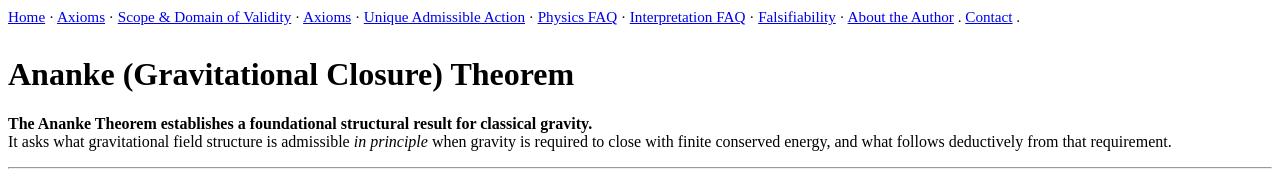
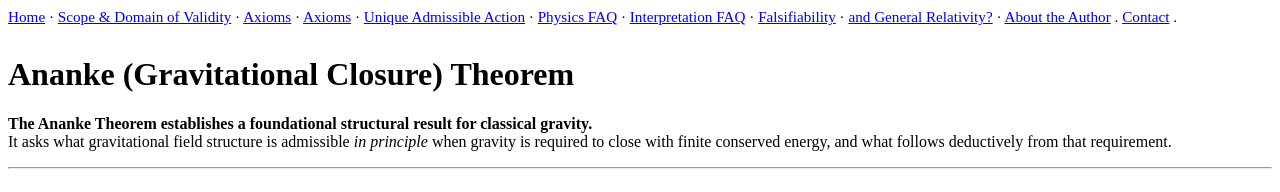
Before and after one commit to ananke-research/ananke-theorem, a Jekyll site: the page built from index.md, in a window 1280 px wide. Shown: the top 192 px of the page. Built offline with Jekyll 4.4.1, drawn with Linux system fonts in a browser that asks for light colours; our own code applies the rules of GitHub Pages for plain Markdown files.

Commit message:
Reorder navigation links in default layout

```diff
--- a/_layouts/default.html
+++ b/_layouts/default.html
@@ -12,13 +12,14 @@
 
   <nav style="margin-bottom:2em; font-size:0.95em;">
     <a href="/">Home</a> ·
+    <a href="/pages/Scope & Domain of Validity/">Scope & Domain of Validity</a> ·
     <a href="/pages/Why Ananke?/">Axioms</a> ·
-    <a href="/pages/Scope & Domain of Validity/">Scope & Domain of Validity</a> ·
     <a href="/pages/Axioms/">Axioms</a> ·
     <a href="/pages/Unique Admissible Action/">Unique Admissible Action</a> ·
     <a href="/pages/Physics FAQ/">Physics FAQ</a> ·
     <a href="/pages/Interpretation FAQ/">Interpretation FAQ</a> ·
     <a href="/pages/Falsifiability/">Falsifiability</a> ·
+    <a href="/pages/and general relativity?/">and General Relativity?</a> ·
     <a href="/pages/About the Author/">About the Author</a> .
     <a href="/pages/Contact/">Contact</a> .
   </nav>
```
